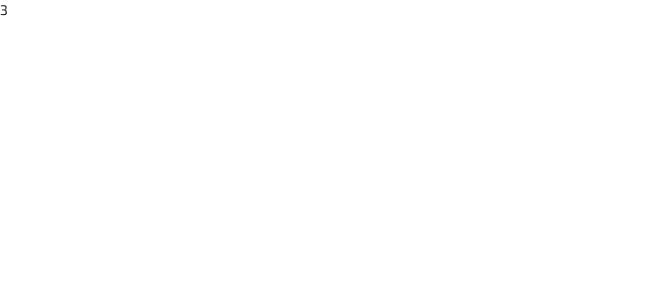
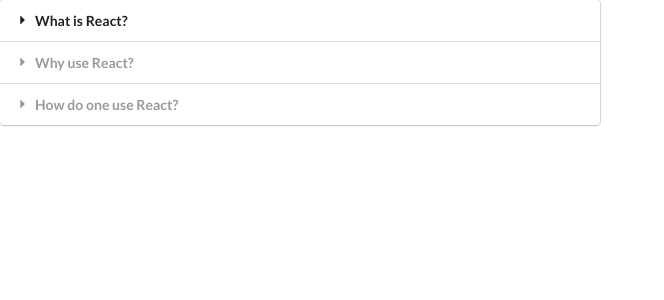
Before and after one commit to The-sad-philosopher/Widgets, a React (Create React App) app: page / in a window 1280 px wide. Shown: the top 300 px of the page, without its empty margins (0-664 px from the left). Built offline with nearby package versions, Linux system fonts and the light colour scheme.

Commit message:
Add a basic accordion with some styles 🗼

```diff
--- a/src/Components/Accordion/Accordion.tsx
+++ b/src/Components/Accordion/Accordion.tsx
@@ -7,5 +7,26 @@
 };
 
 export const Accordion: React.FC<Props> = ({ items }: Props) => {
-  return <div className="accordion"> {items.length} </div>;
+  const [activeIndex, setActiveIndex] = React.useState<number | null>(null);
+
+  const onTitleClick = (index: number) => setActiveIndex(index);
+
+  const list = items.map((item, index) => {
+    return (
+      <React.Fragment key={item.title}>
+        <div
+          className={`title ${index === activeIndex ? 'active' : ''}`}
+          onClick={() => onTitleClick(index)}
+        >
+          <i className="dropdown icon"></i>
+          {item.title}
+        </div>
+        <div className={`content ${index === activeIndex ? 'active' : ''}`}>
+          {item.content}
+        </div>
+      </React.Fragment>
+    );
+  });
+
+  return <div className="ui styled accordion">{list}</div>;
 };
```
